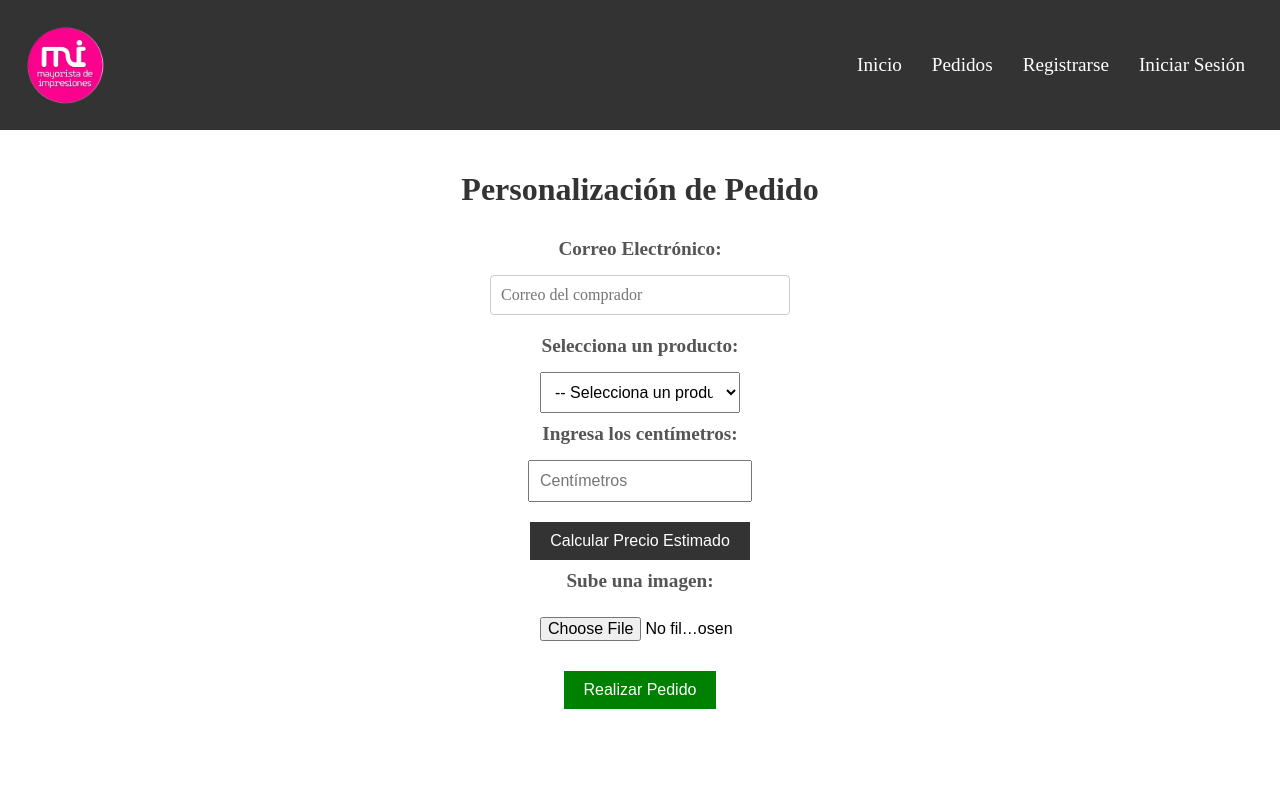
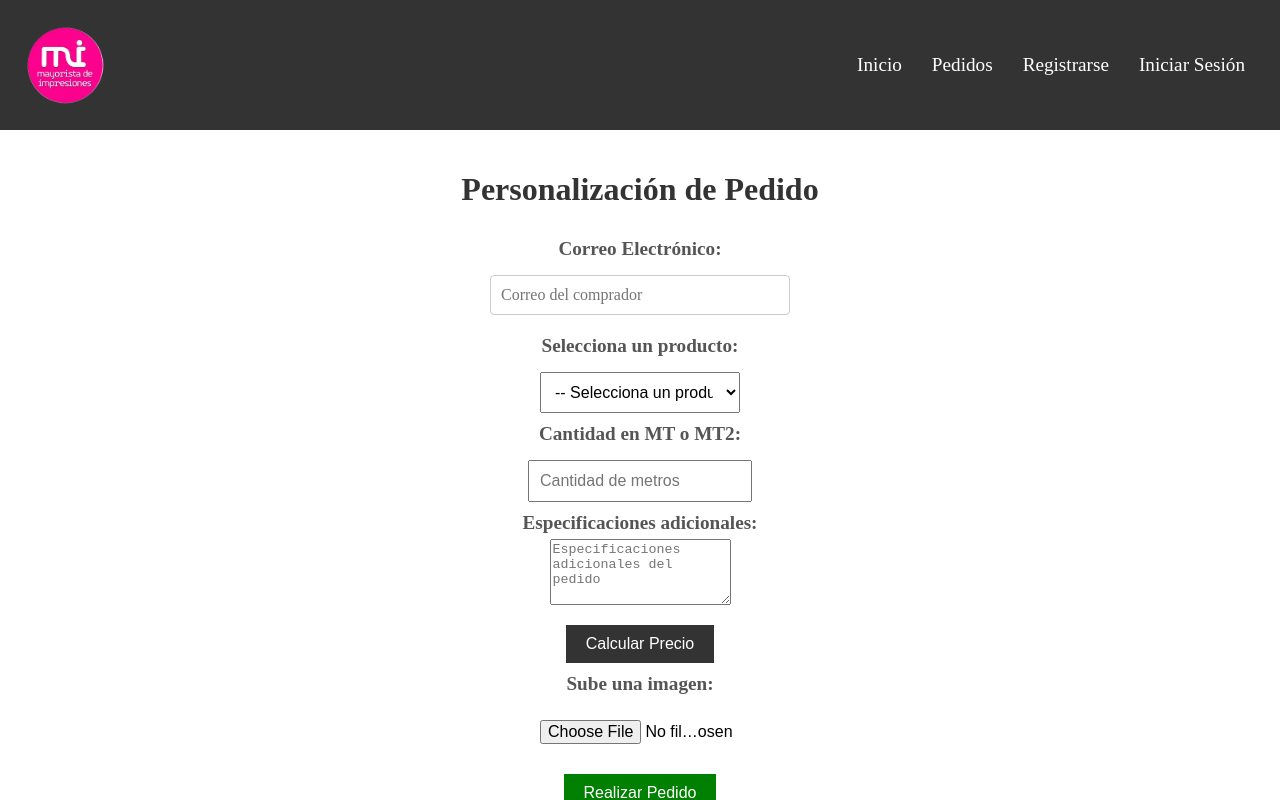
Before and after one commit to Romanchu/LaDuplicadora, a React (Create React App) app: page /personalizacion in a window 1280 px wide. Shown: the top 800 px of the page. Built offline with nearby package versions, Linux system fonts and the light colour scheme.

Commit message:
Descripcion

```diff
--- a/src/App.jsx
+++ b/src/App.jsx
@@ -11,7 +11,7 @@ import './App.css';
 const App = () => {
   return (
     <Router>
-      {/* Header y Footer están aquí, para que no se dupliquen en cada ruta */}
+      {}
       <Header />
       <Routes>
         <Route path="/" element={<Body />} />
--- a/src/components/Body/Body.jsx
+++ b/src/components/Body/Body.jsx
@@ -1,5 +1,5 @@
 import React from 'react';
-import './Body.css'; // Importamos los estilos del body
+import './Body.css';
 import { Link } from 'react-router-dom';
 
 const Body = () => {
--- a/src/components/Header/Header.jsx
+++ b/src/components/Header/Header.jsx
@@ -1,5 +1,5 @@
 import React from 'react';
-import './Header.css'; // Importamos los estilos del header
+import './Header.css';
 import logo from '../../multimedia/Logomdi.png'
 import { Link } from 'react-router-dom';
 
--- a/src/components/Login/Login.jsx
+++ b/src/components/Login/Login.jsx
@@ -28,12 +28,11 @@ function Login() {
       const data = await response.json();
 
       if (response.ok) {
-        // Guardar el token en localStorage o sessionStorage
         localStorage.setItem('token', data.token);
         setMensaje('Inicio de sesión exitoso');
 
-        // Redirigir a una página de pedidos, perfil, etc., según sea necesario
-        window.location.href = '/personalizacion'; // Cambia '/personalizacion' por la ruta que necesites
+
+        window.location.href = '/personalizacion';
       } else {
         setMensaje(data.message);
       }
--- a/src/components/Personalizacion/Personalizacion.jsx
+++ b/src/components/Personalizacion/Personalizacion.jsx
@@ -3,24 +3,157 @@ import './Personalizacion.css';
 
 const Personalizacion = () => {
   const [producto, setProducto] = useState('');
-  const [centimetros, setCentimetros] = useState('');
   const [precio, setPrecio] = useState(0);
   const [imagen, setImagen] = useState(null);
   const [email, setEmail] = useState('');
   const [opcionesAdicionales, setOpcionesAdicionales] = useState([]);
   const [opcionSeleccionada, setOpcionSeleccionada] = useState('');
+  const [cantidadMetros, setCantidadMetros] = useState('');
+  const [detallesAdicionales, setDetallesAdicionales] = useState(''); // Cuadro de texto para especificaciones adicionales
 
-  // Opciones adicionales dependiendo del producto seleccionado
+  // Opciones disponibles para cada tipo de producto
   const productosOpciones = {
-    'Ecosolvente': ['Vinilo b/Blanca (Brillo o matte)', 'Vinilo b/Negra (Brillo o matte', 'Vinilo transparente', 'Microperforado', 'Lona Front 13oz', 'Lona Backlinght', 'Esmerilado', 'Blackout/Fotográfico', 'Vinilo LG Base Gris', 'Blueback'],
-    'Green (Epson)': ['Vinilo b/Blanca (Brillo o matte)', 'Vinilo b/Negra (Brillo o matte', 'Vinilo transparente', 'Microperforado', 'Lona Front 13oz', 'Lona Backlinght', 'Esmerilado', 'Blackout/Fotográfico', 'Vinilo LG Base Gris', 'Blueback', 'Corrugado plástico'],
-    'UV': ['Vinilo b/Blanca (Brillo o matte)', 'Vinilo b/Negra (Brillo o matte', 'Vinilo transparente', 'Microperforado', 'Lona Front 13oz', 'Lona Backlinght', 'Esmerilado', 'Blackout/Fotográfico', 'Vinilo LG Base Gris', 'Blueback', 'Corrugado plástico', 'ADICIONAL BLANCO UV X CAPA', 'IMPRESIÓN DE MATERIALES RIGIDOS EN UV (NO INCLUYE MATERIAL NI CAPAS DE BLANCO'],
+    'Ecosolvente': ['Vinilo b/Blanca (Brillo o matte)', 'Vinilo b/Negra (Brillo o matte)', 'Vinilo transparente', 'Microperforado', 'Lona Front 13oz', 'Lona Backlinght', 'Esmerilado', 'Blackout/Fotográfico', 'Vinilo LG Base Gris', 'Blueback'],
+    'Green (Epson)': ['Vinilo b/Blanca (Brillo o matte)', 'Vinilo b/Negra (Brillo o matte)', 'Vinilo transparente', 'Microperforado', 'Lona Front 13oz', 'Lona Backlinght', 'Esmerilado', 'Blackout/Fotográfico', 'Vinilo LG Base Gris', 'Blueback', 'Corrugado plástico'],
+    'UV': ['Vinilo b/Blanca (Brillo o matte)', 'Vinilo b/Negra (Brillo o matte)', 'Vinilo transparente', 'Microperforado', 'Lona Front 13oz', 'Lona Backlinght', 'Esmerilado', 'Blackout/Fotográfico', 'Vinilo LG Base Gris', 'Blueback', 'Corrugado plástico', 'ADICIONAL BLANCO UV X CAPA', 'IMPRESIÓN DE MATERIALES RIGIDOS EN UV (NO INCLUYE MATERIAL NI CAPAS DE BLANCO)'],
   };
 
+  // Función para calcular el precio basado en la cantidad y la opción seleccionada
   const calcularPrecio = () => {
-    const precioBase = 10;
-    const total = centimetros * precioBase;
-    setPrecio(total);
+    let precioBase = 0;
+
+    // Lógica para el precio basado en el producto y la opción seleccionada
+    switch (producto) {
+      case 'Ecosolvente':
+        switch (opcionSeleccionada) {
+          case 'Vinilo b/Blanca (Brillo o matte)':
+            precioBase = cantidadMetros <= 20 ? 6750 : 6370;
+            break;
+          case 'Vinilo b/Negra (Brillo o matte)':
+            precioBase = cantidadMetros <= 20 ? 7470 : 7040;
+            break;
+          case 'Vinilo transparente':
+            precioBase = cantidadMetros <= 20 ? 6870 : 6480;
+            break;
+          case 'Microperforado':
+            precioBase = cantidadMetros <= 20 ? 9290 : 8760;
+            break;
+          case 'Lona Front 13oz':
+            precioBase = cantidadMetros <= 20 ? 7110 : 6700;
+            break;
+          case 'Lona Backlinght':
+            precioBase = cantidadMetros <= 20 ? 8220 : 7750;
+            break;
+          case 'Esmerilado':
+            precioBase = cantidadMetros <= 20 ? 7740 : 7300;
+            break;
+          case 'Blackout/Fotográfico':
+            precioBase = cantidadMetros <= 20 ? 11270 : 10630;
+            break;
+          case 'Vinilo LG Base Gris':
+            precioBase = cantidadMetros <= 20 ? 10410 : 9820;
+            break;
+          case 'Blueback':
+            precioBase = cantidadMetros <= 20 ? 4480 : 4230;
+            break;
+          default:
+            console.error("Opción no reconocida para Ecosolvente.");
+            break;
+        }
+        break;
+
+      case 'Green (Epson)':
+        switch (opcionSeleccionada) {
+          case 'Vinilo b/Blanca (Brillo o matte)':
+            precioBase = cantidadMetros <= 20 ? 8470 : 7990;
+            break;
+          case 'Vinilo b/Negra (Brillo o matte)':
+            precioBase = cantidadMetros <= 20 ? 9090 : 8580;
+            break;
+          case 'Vinilo transparente':
+            precioBase = cantidadMetros <= 20 ? 8580 : 8090;
+            break;
+          case 'Microperforado':
+            precioBase = cantidadMetros <= 20 ? 11250 : 10610;
+            break;
+          case 'Lona Front 13oz':
+            precioBase = cantidadMetros <= 20 ? 8150 : 7690;
+            break;
+          case 'Lona Backlinght':
+            precioBase = cantidadMetros <= 20 ? 10090 : 9520;
+            break;
+          case 'Esmerilado':
+            precioBase = cantidadMetros <= 20 ? 8300 : 7830;
+            break;
+          case 'Blackout/Fotográfico':
+            precioBase = cantidadMetros <= 20 ? 13230 : 12480;
+            break;
+          case 'Vinilo LG Base Gris':
+            precioBase = cantidadMetros <= 20 ? 11690 : 11030;
+            break;
+          case 'Blueback':
+            precioBase = cantidadMetros <= 20 ? 5610 : 5290;
+            break;
+          case 'Corrugado plástico':
+            precioBase = 8860;
+            break;
+          default:
+            console.error("Opción no reconocida para Green (Epson).");
+            break;
+        }
+        break;
+
+      case 'UV':
+        switch (opcionSeleccionada) {
+          case 'Vinilo b/Blanca (Brillo o matte)':
+            precioBase = cantidadMetros <= 10 ? 7070 : 6430;
+            break;
+          case 'Vinilo b/Negra (Brillo o matte)':
+            precioBase = cantidadMetros <= 10 ? 7740 : 7040;
+            break;
+          case 'Vinilo transparente':
+            precioBase = cantidadMetros <= 10 ? 7180 : 6530;
+            break;
+          case 'Lona Front 13oz':
+            precioBase = cantidadMetros <= 10 ? 7410 : 6740;
+            break;
+          case 'Lona Backlinght':
+            precioBase = cantidadMetros <= 10 ? 8710 : 7920;
+            break;
+          case 'Esmerilado':
+            precioBase = cantidadMetros <= 10 ? 7220 : 6560;
+            break;
+          case 'Blackout/Fotográfico':
+            precioBase = cantidadMetros <= 10 ? 12060 : 10960;
+            break;
+          case 'Vinilo LG Base Gris':
+            precioBase = cantidadMetros <= 10 ? 11800 : 10730;
+            break;
+          case 'Blueback':
+            precioBase = cantidadMetros <= 10 ? 4850 : 4410;
+            break;
+          case 'Corrugado plástico':
+            precioBase = 16570;
+            break;
+          case 'ADICIONAL BLANCO UV X CAPA':
+            precioBase = cantidadMetros <= 10 ? 3240 : 2950;
+            break;
+          case 'IMPRESIÓN DE MATERIALES RIGIDOS EN UV':
+            precioBase = cantidadMetros <= 10 ? 5020 : 4560;
+            break;
+          default:
+            console.error("Opción no reconocida para UV.");
+            break;
+        }
+        break;
+
+      default:
+        console.error("Producto no reconocido.");
+        precioBase = 0;
+    }
+
+    // Calcular el precio total
+    setPrecio(precioBase * cantidadMetros);
   };
 
   const manejarSubidaImagen = (e) => {
@@ -32,7 +165,6 @@ const Personalizacion = () => {
     const selectedProducto = e.target.value;
     setProducto(selectedProducto);
 
-    // Actualiza las opciones adicionales dependiendo del producto seleccionado
     if (productosOpciones[selectedProducto]) {
       setOpcionesAdicionales(productosOpciones[selectedProducto]);
     } else {
@@ -40,28 +172,28 @@ const Personalizacion = () => {
     }
   };
 
-  // Función para enviar el pedido
   const enviarPedido = async () => {
-    if (!producto || !centimetros || !email) {
+    if (!producto || !cantidadMetros || !email) {
       alert('Por favor, completa todos los campos.');
       return;
     }
 
     const formData = new FormData();
     formData.append('producto', producto);
-    formData.append('opcionSeleccionada', opcionSeleccionada); // Opción adicional seleccionada
-    formData.append('centimetros', centimetros);
+    formData.append('opcionSeleccionada', opcionSeleccionada);
+    formData.append('cantidadMetros', cantidadMetros);
     formData.append('precio', precio);
     formData.append('email', email);
     formData.append('imagen', imagen);
+    formData.append('detallesAdicionales', detallesAdicionales); // Añade los detalles adicionales
 
     try {
-      const token = localStorage.getItem('token'); // Obtén el token del localStorage
+      const token = localStorage.getItem('token');
 
       const response = await fetch('http://localhost:8080/enviar-pedido', {
         method: 'POST',
         headers: {
-          'Authorization': `Bearer ${token}` // Incluye el token en los encabezados
+          'Authorization': `Bearer ${token}`
         },
         body: formData,
       });
@@ -104,7 +236,7 @@ const Personalizacion = () => {
         <option value="UV">UV</option>
       </select>
 
-      {/* Lista desplegable adicional dependiendo del producto seleccionado */}
+      {/* Opciones adicionales según el producto */}
       {producto && (
         <>
           <label htmlFor="opcionAdicional">Selecciona una opción:</label>
@@ -120,16 +252,26 @@ const Personalizacion = () => {
         </>
       )}
 
-      <label htmlFor="centimetros">Ingresa los centímetros:</label>
+      <label htmlFor="cantidadMetros">Cantidad en MT o MT2:</label>
       <input
         type="number"
-        id="centimetros"
-        value={centimetros}
-        onChange={(e) => setCentimetros(e.target.value)}
-        placeholder="Centímetros"
+        id="cantidadMetros"
+        value={cantidadMetros}
+        onChange={(e) => setCantidadMetros(e.target.value)}
+        placeholder="Cantidad de metros"
       />
 
-      <button onClick={calcularPrecio}>Calcular Precio Estimado</button>
+      {/* Cuadro de texto para especificaciones adicionales */}
+      <label htmlFor="detallesAdicionales">Especificaciones adicionales:</label>
+      <textarea
+        id="detallesAdicionales"
+        value={detallesAdicionales}
+        onChange={(e) => setDetallesAdicionales(e.target.value)}
+        placeholder="Especificaciones adicionales del pedido"
+        rows="4"
+      />
+
+      <button onClick={calcularPrecio}>Calcular Precio</button>
 
       {precio > 0 && <p>Precio estimado: ${precio}</p>}
 
```
Also changed, not shown: src/components/Register/Registro.jsx (+7 -11 lines).
